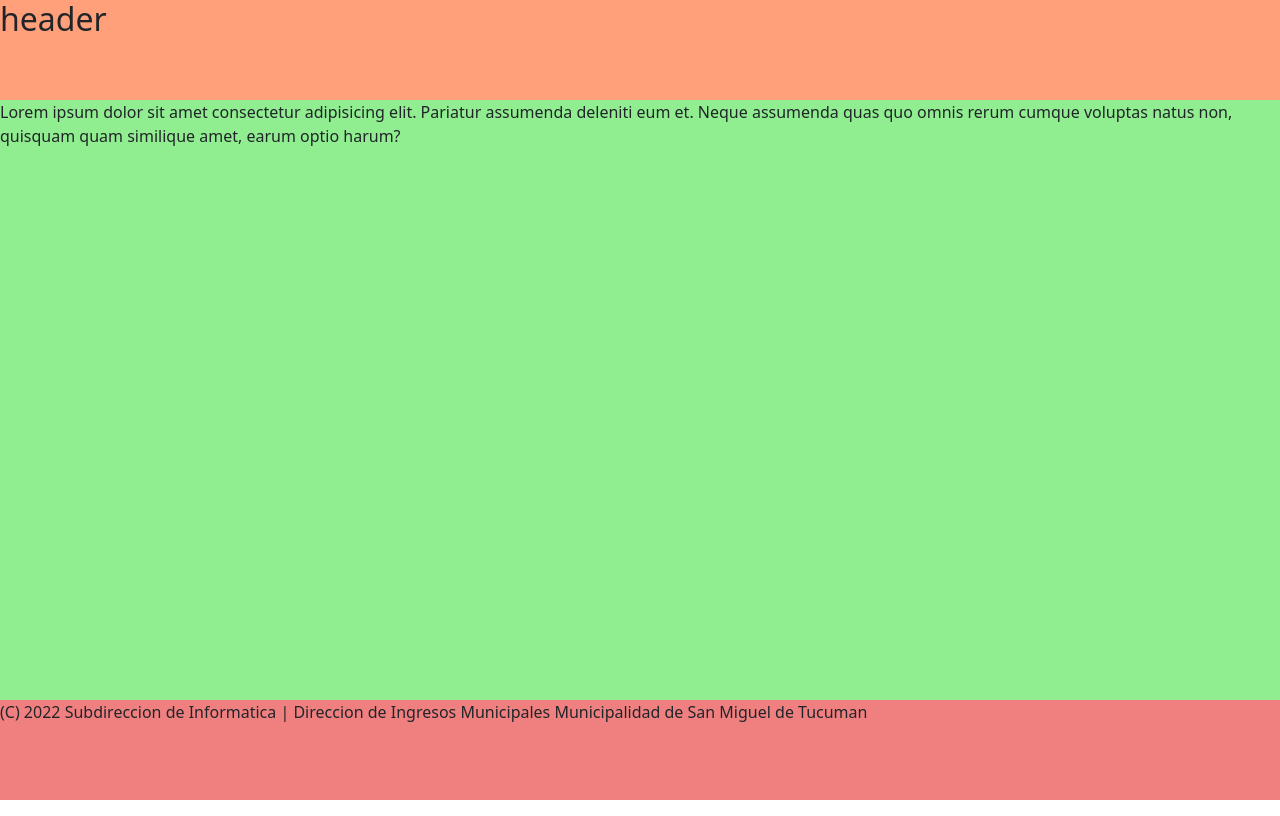
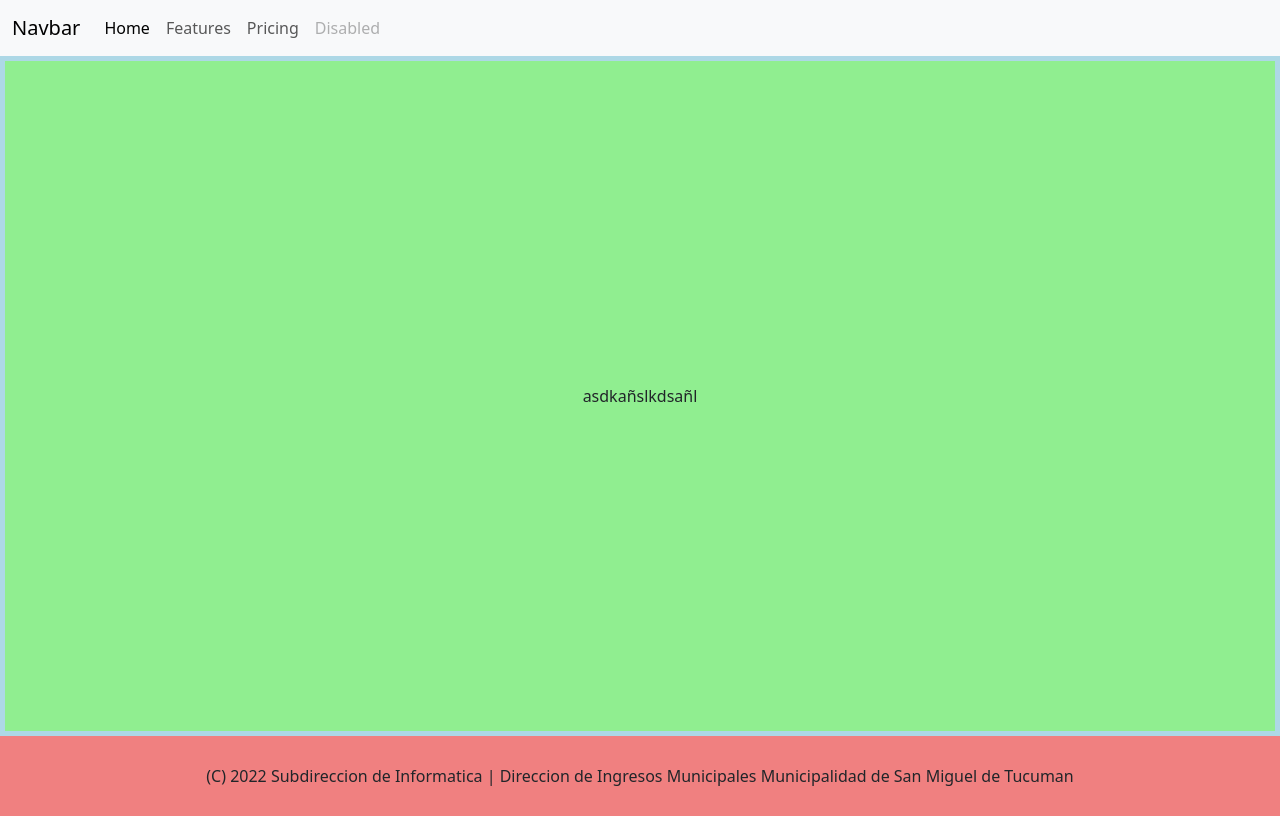
Before and after one commit to IsaiasC1999/deploy-2, a React (Vite) app: page / in a window 1280 px wide. Built offline with nearby package versions, Linux system fonts and the light colour scheme.

Commit message:
maquetado

```diff
--- a/src/App.css
+++ b/src/App.css
@@ -1,39 +1,11 @@
-
-
-/* .header {
-  background-color: lightcoral !important;
-  grid-area: header;
-} */
-
-.main {
-  background-color: lightgreen;
-  grid-area: main;
-}
 
 .app-conteiner {
   display: grid;
-  min-height: 100vh;
+  min-height: 95vh;
   background-color: lightblue;
-  grid-template-rows: 100px auto 100px;
-  grid-template-areas:
-    "header"
-    "main"
-    "footer";
+
+  grid :
+
+    "main" 1fr
+    "footer" 80px;
 }
-/*
-.conteiner-app {
-  background-color: lightcoral;
-  display: flex;
-  flex-direction: column;
-  min-height: 100vh;
-  justify-content: space-between;
-
-} */
-
-
-/*
-footer {
-  align-self: flex-end !important;
-  background-color: aqua !important;
-  width: 100% ;
-} */
--- a/src/App.jsx
+++ b/src/App.jsx
@@ -1,41 +1,24 @@
 
 import { BrowserRouter, Routes, Route } from "react-router-dom";
-import Home from './pages/home/Home';
-import Header from "./Componentes/Header/Header";
+import React from "react";
+import Header from "./Componentes/layout/Header/Header";
 import "./App.css"
-import Footer from "./Componentes/Footer/Footer";
+import Footer from "./Componentes/layout/Footer/Footer";
+import { Main } from "./Componentes/layout/Main/Main";
 
 function App() {
 
   return (
     <>
 
+      <Header/>
       <div className="app-conteiner">
-        {/* <Header /> */}
-        {/* <header className="header"></header> */}
-        <Header/>
-        <main className="main">
-          <p>Lorem ipsum dolor sit amet consectetur adipisicing elit. Pariatur assumenda deleniti eum et. Neque assumenda quas quo omnis rerum cumque voluptas natus non, quisquam quam similique amet, earum optio harum?</p>
-        </main>
-        {/* <footer className="footer">
-          <h2>asdasd</h2>
-        </footer> */}
+        <Main>
+            asdkañslkdsañl
+        </Main>
         <Footer/>
       </div>
-      {/* // <div className="conteiner-app">
-    //   <Header />
-    //   <main>
-    //     <BrowserRouter>
-    //       <Routes>
-    //         <Route path="/" element={<Home />}/>
-    //       </Routes>
-    //     </BrowserRouter>
-    //   </main>
-    //   <Footer />
-
-    // </div> */}
     </>
-
   );
 }
 
--- a/src/Componentes/Footer/Footer.module.css
+++ /dev/null
@@ -1,6 +0,0 @@
-.footer{
-  grid-area: footer;
-  background-color: lightcoral;
-
-
-}
--- a/src/Componentes/Header/Header.jsx
+++ /dev/null
@@ -1,20 +0,0 @@
-import React from 'react'
-import style from "./Header.module.css"
-const Header = () => {
-  return (
-    <header className={`${style.header}`}>
-    {/* <div className={`${style.headerPrueba}`} id="contenedor-informacion">
-        <div className="pd-2">
-          <img src="img/logo.jpg" width="120" height="120"></img>
-        </div>
-        <div className="container text-center titulo-dim">
-          <h2>Dirección de Ingresos Municipales</h2>
-          <h5>Municipalidad de San Miguel de Tucumán</h5>
-        </div>
-      </div> */}
-      <h2>header</h2>
-    </header>
-  )
-}
-
-export default Header
--- /dev/null
+++ b/src/Componentes/layout/Footer/Footer.css
@@ -0,0 +1,7 @@
+.footer-app{
+  grid-area: footer;
+  background-color: lightcoral;
+  display: flex;
+  justify-content: center;
+  align-items: center;
+}
--- a/src/Componentes/Footer/Footer.jsx
+++ b/src/Componentes/layout/Footer/Footer.jsx
@@ -1,5 +1,5 @@
 import { useState } from "react";
-import style from "./Footer.module.css"
+import "./Footer.css"
 
 export default function Footer() {
 
@@ -8,7 +8,7 @@
 
     return (
 
-        <footer className={`${style.footer}`}>
+        <footer className="footer-app">
             <div className="">
                 <span className="">(C) 2022 Subdireccion de Informatica | Direccion de Ingresos Municipales
                     Municipalidad de San Miguel de Tucuman</span>
--- /dev/null
+++ b/src/Componentes/layout/Header/Header.jsx
@@ -0,0 +1,34 @@
+import React from 'react'
+import "./Header.css"
+const Header = () => {
+  return (
+    <header className="">
+      <nav className="navbar navbar-expand-lg bg-body-tertiary">
+        <div className="container-fluid">
+          <a className="navbar-brand" href="#">Navbar</a>
+          <button className="navbar-toggler" type="button" data-bs-toggle="collapse" data-bs-target="#navbarNav" aria-controls="navbarNav" aria-expanded="false" aria-label="Toggle navigation">
+            <span className="navbar-toggler-icon"></span>
+          </button>
+          <div className="collapse navbar-collapse" id="navbarNav">
+            <ul className="navbar-nav">
+              <li className="nav-item">
+                <a className="nav-link active" aria-current="page" href="#">Home</a>
+              </li>
+              <li className="nav-item">
+                <a className="nav-link" href="#">Features</a>
+              </li>
+              <li className="nav-item">
+                <a className="nav-link" href="#">Pricing</a>
+              </li>
+              <li className="nav-item">
+                <a className="nav-link disabled">Disabled</a>
+              </li>
+            </ul>
+          </div>
+        </div>
+      </nav>
+    </header>
+  )
+}
+
+export default Header
--- /dev/null
+++ b/src/Componentes/layout/Main/Main.css
@@ -0,0 +1,9 @@
+.main-app{
+  grid-area: main ;
+  background-color: lightgreen;
+  display: flex;
+  justify-content: center;
+  align-items: center;
+  padding: 5px;
+  margin: 5px;
+}
--- /dev/null
+++ b/src/Componentes/layout/Main/Main.jsx
@@ -0,0 +1,11 @@
+import React from 'react'
+import "./Main.css"
+export const Main = (props) => {
+  return (
+
+      <main className='main-app'>
+          {props.children}
+      </main>
+
+  )
+}
--- a/src/index.css
+++ b/src/index.css
@@ -7,5 +7,6 @@
 
 
 html {
+
   font-family: sans-serif;
 }
```
Also changed, not shown: src/Componentes/layout/Header/Header.css (renamed from src/Componentes/Header/Header.module.css).
